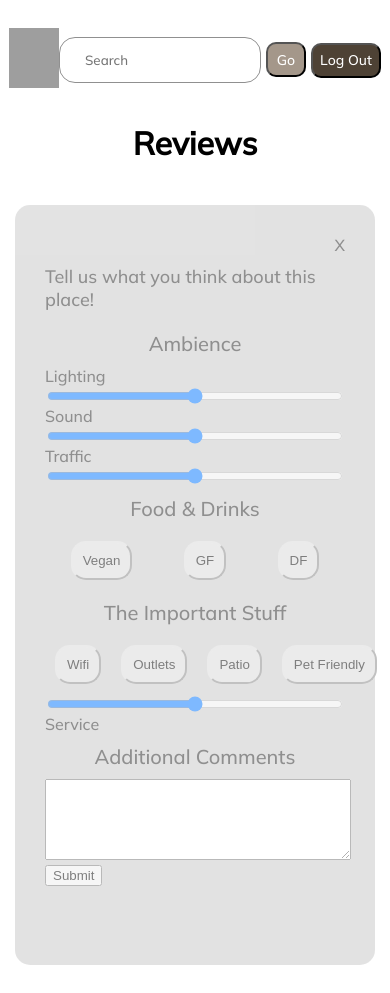
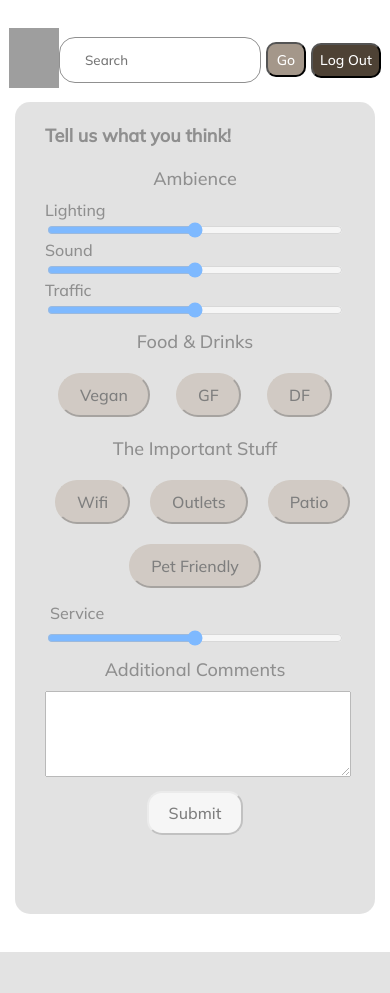
Before and after one commit to amandafroment/BeanThere, a Django app: page /details/1/review/ in a window 390 px wide. After the commit the page ends 952 px from the top, so only its background shows below. Run offline with Django 4.2, Linux system fonts and the light colour scheme; the visitor is signed in with stand-in values (Sample User, id 1); grey boxes are pictures that could not be loaded.

Commit message:
review page styling spacing

```diff
--- a/beanthere/main_app/static/css/style.css
+++ b/beanthere/main_app/static/css/style.css
@@ -818,66 +818,74 @@ label {
     align-items: center;
     margin-top: 10px;
   }
-
-  .Rectangle-18 {
-    width: 350px;
-    height: 627px;
-    flex-grow: 0;
-    margin: 0 4px 0 0;
-    padding: 21px 0 23px;
-    border-radius: 15px;
-    background-color: #f4f4f4;
-  }
-  .review-page-header{
-    font-family: Mulish;
-  }
-  .Tell-us-what-you-think-about-this-place{
-    font-size: large;
-    color: #212121;
-    margin-bottom: 10px;
-  }
   .Rectangle-17{
     background-color: #c7c7c7;
     color: #212121;
     width: 300px;
-    max-height: 700px;
+    max-height: 760px;
     border-radius: 15px;
-    margin: 20px;
-    padding: 30px;
+    margin: 0px 30px 30px 30px;
+    padding: 22px 30px 30px 30px;
     font-size: 16px;
     font-family: Mulish;
   }
-  .close-1{
+  .Tell-us-what-you-think-about-this-place{
+    display: flex;
+    flex-direction: row;
+    font-size: 18px;
+    font-weight: bolder;
+    color: #212121;
+    margin-bottom: 10px;
+  }
+  /* .close-1{
     display: flex;
     justify-content: flex-end;
     margin-bottom: 10px;
-  }
+  } */
   .form-headers{
     align-self: center;
     padding: 10px;
-    font-size: 20px;
+    font-size: 18px;
+  }
+  .rev-btn {
+    border-radius: 25px;
+    background-color: #a4978a;
+    border-color: #a4978a;
+    padding: 10px 20px;
+    margin: 10px;
+    font-size: 16px;
+    font-family: Mulish;
+  }
+  .food-drink-btns{
+    display:flex;
+    justify-content: space-around;
   }
   .comment-box{
     font-size: 14px;
   }
   .comment-input-box{
     width: 300px;
-  }
-  .rev-btn {
-    border-radius: 15px;
-    background-color: #d9d9d9;
-    border-color: #d9d9d9;
-    padding: 10px;
-    margin: 10px;
-  }
-  .food-drink-btns{
-    display:flex;
-    justify-content: space-around;
-
+    font-size: 14px;
   }
   .technical-btns{
   display:flex;
   justify-content: space-around;
+  }
+  .slider-titles{
+    padding: 5px;
+  }
+  .submit-div {
+    display:flex;
+    justify-content: center;
+  }
+  .submit {
+    border-radius: 15px;
+    background-color: 4e4235;
+    border-color: #d9d9d9;
+    padding: 10px 20px;
+    margin: 10px;
+    font-size: 16px;
+    font-family: Mulish;
   }
 
   .search-input {
--- a/beanthere/main_app/static/js/script.js
+++ b/beanthere/main_app/static/js/script.js
@@ -7,11 +7,10 @@ function selectedButton(evt) {
   if (dataVal.value === "false") {
     console.log(dataVal.value);
     displayBtn.style.backgroundColor = "#4e4235";
-    displayBtn.style.color = "#F7F7F7";
     dataVal.value = "true";
   } else {
     console.log(dataVal.value);
-    displayBtn.style.backgroundColor = "#f4f4f4";
+    displayBtn.style.backgroundColor = "#a4978a";
     dataVal.value = "false";
   }
 }
--- a/beanthere/main_app/templates/users/review.html
+++ b/beanthere/main_app/templates/users/review.html
@@ -1,10 +1,9 @@
 {% extends 'base.html' %} {% block content %}
-<h1 class="review-page-header">Reviews</h1>
 
 <div class="Rectangle-17">
-    <div class="close-1">X</div>
+
     <div class="Tell-us-what-you-think-about-this-place">
-        <span>Tell us what you think about this place!</span>
+        <div>Tell us what you think!</div>
     </div>
     <form action="{% url 'add_review' yelp_id %}" method="POST">
         {% csrf_token %}
@@ -28,13 +27,15 @@
                 <input type="hidden" id="select8val" value="false" name="outlets">
                 <input type="button" id="select9" class="rev-btn" onclick="selectedButton('select9')" value="Patio"></input>
                 <input type="hidden" ispaced="select9val" value="false" name="patio">
+            </div>
+            <div class="technical-btns">
                 <input type="button" id="select10" class="rev-btn" onclick="selectedButton('select10')" value="Pet Friendly"></input>
                 <input type="hidden" id="select10val" value="false" name="pet_friendly">
             </div>
-                <input type="range" class="slider" id="select11" min="1" max="5" value="3" name="service">Service</input>
+            <span class="slider-titles">Service</span><input type="range" class="slider" id="select11" min="1" max="5" value="3" name="service"></input>
         <div class="form-headers"><span>Additional Comments</span></div>
             <div id="select12" class="comment-box"><textarea rows="5" cols="29" class="comment-input-box" name="comment-box"></textarea></div>
-            <div id="select13" class="Rectangle-20"><button class="Submit">Submit</button></div>
+            <div id="select13" class="submit-div"><button class="submit">Submit</button></div>
     </form>
 </div>
 {% endblock %}
```
